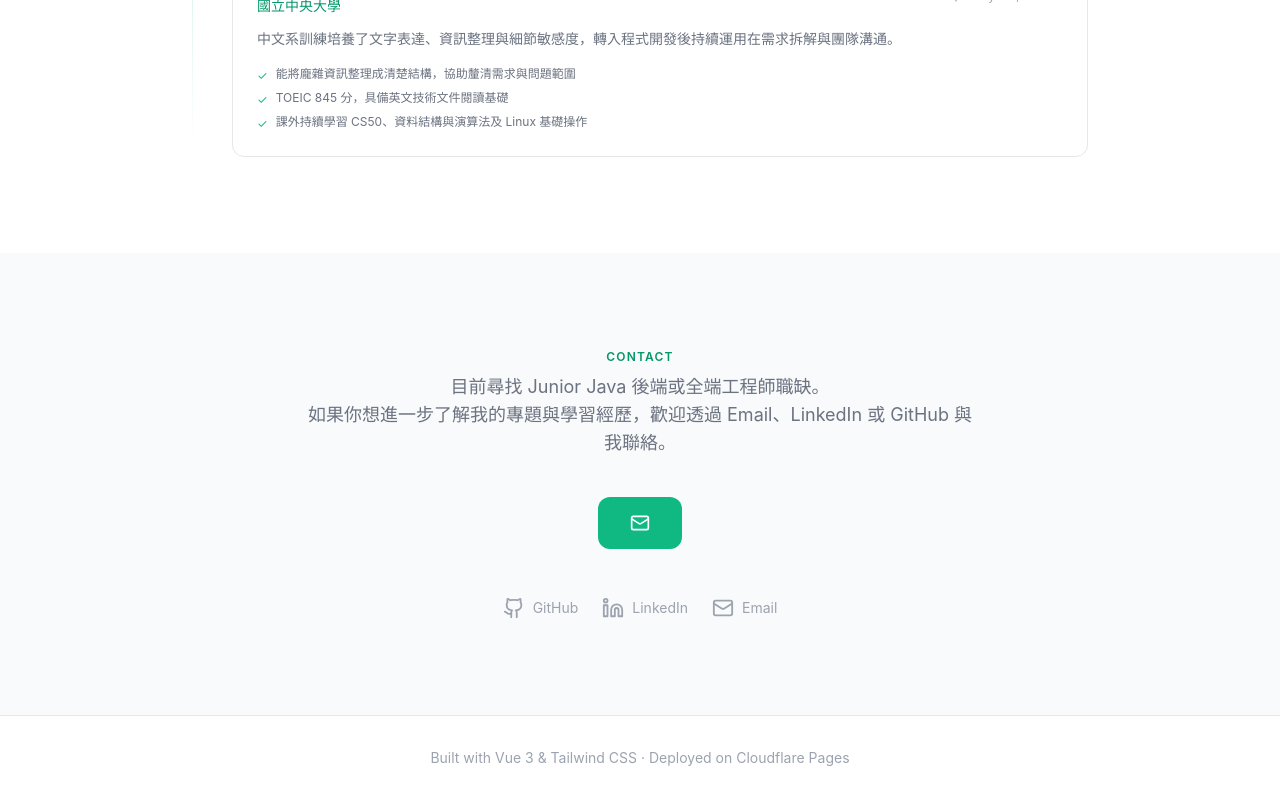
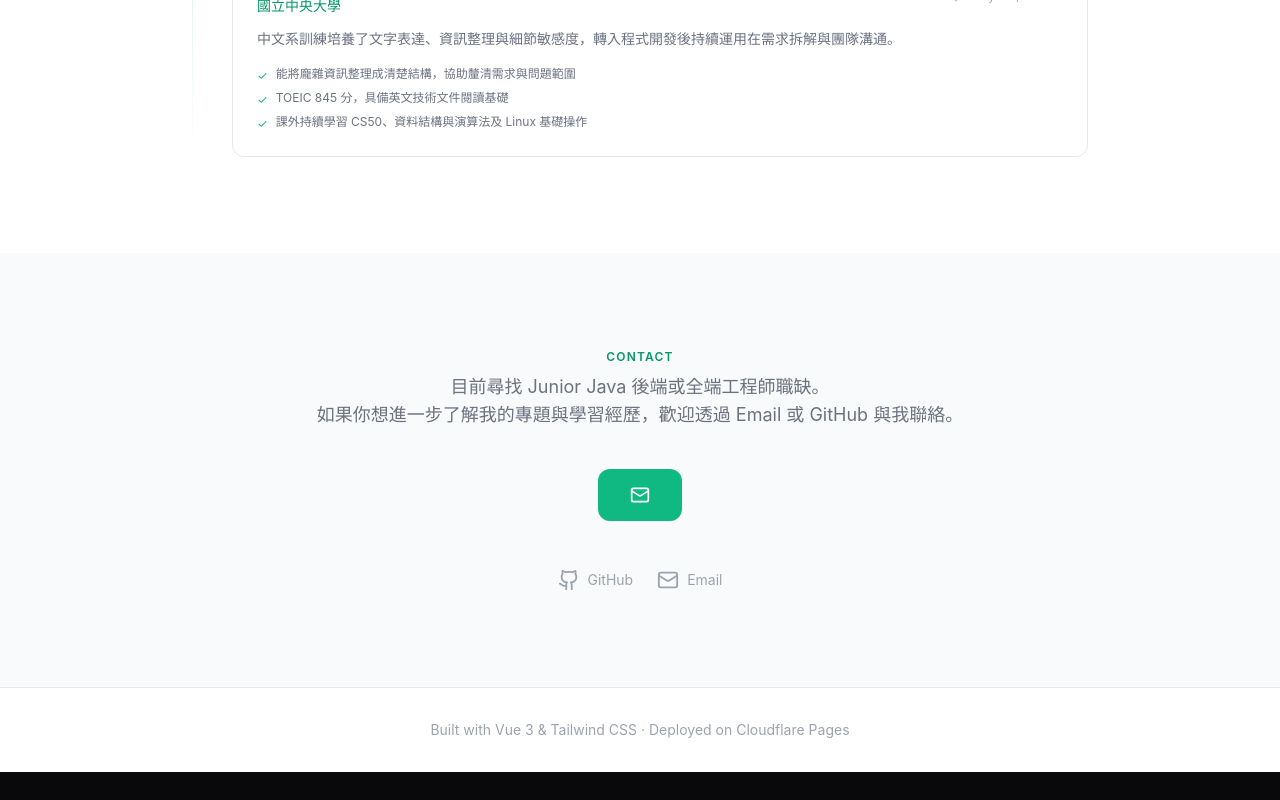
Before and after one commit to sagartia/ShuPortfolio, a Vue app: page / in a window 1280 px wide. Shown: the part 2830-3630 px from the top of the page. After the commit the page ends 3602 px from the top, so only its background shows below. Built offline with nearby package versions, Linux system fonts and the light colour scheme.

Commit message:
update content

```diff
--- a/src/App.vue
+++ b/src/App.vue
@@ -129,7 +129,7 @@ const experiences = ref([
 
 const contactLinks = ref([
   { label: 'GitHub', href: 'https://github.com/sagartia', type: 'github' },
-  { label: 'LinkedIn', href: 'https://www.linkedin.com/in/shu-yu-yang-44a598417', type: 'linkedin' },
+  // { label: 'LinkedIn', href: 'https://www.linkedin.com/in/shu-yu-yang-44a598417', type: 'linkedin' },
   { label: 'Email', href: 'mailto:shuyu020515@gmail.com', type: 'mail' },
 ])
 </script>
@@ -421,7 +421,7 @@ const contactLinks = ref([
           <!-- <h2 class="text-3xl md:text-4xl font-bold mb-4 text-gray-900 dark:text-gray-100">期待與你交流</h2> -->
           <p class="text-gray-500 text-lg mb-10">
             目前尋找 Junior Java 後端或全端工程師職缺。<br />
-            如果你想進一步了解我的專題與學習經歷，歡迎透過 Email、LinkedIn 或 GitHub 與我聯絡。
+            如果你想進一步了解我的專題與學習經歷，歡迎透過 Email 或 GitHub 與我聯絡。
           </p>
 
           <a
@@ -442,7 +442,7 @@ const contactLinks = ref([
               class="flex items-center gap-2 text-gray-400 hover:text-emerald-500 dark:text-gray-500 dark:hover:text-emerald-400 transition-colors text-sm"
             >
               <svg v-if="link.type === 'github'" xmlns="http://www.w3.org/2000/svg" width="22" height="22" viewBox="0 0 24 24" fill="none" stroke="currentColor" stroke-width="2" stroke-linecap="round" stroke-linejoin="round" aria-hidden="true"><path d="M15 22v-4a4.8 4.8 0 0 0-1-3.5c3 0 6-2 6-5.5.08-1.25-.27-2.48-1-3.5.28-1.15.28-2.35 0-3.5 0 0-1 0-3 1.5-2.64-.5-5.36-.5-8 0C6 2 5 2 5 2c-.3 1.15-.3 2.35 0 3.5A5.403 5.403 0 0 0 4 9c0 3.5 3 5.5 6 5.5-.39.49-.68 1.05-.85 1.65-.17.6-.22 1.23-.15 1.85v4"/><path d="M9 18c-4.51 2-5-2-7-2"/></svg>
-              <svg v-else-if="link.type === 'linkedin'" xmlns="http://www.w3.org/2000/svg" width="22" height="22" viewBox="0 0 24 24" fill="none" stroke="currentColor" stroke-width="2" stroke-linecap="round" stroke-linejoin="round" aria-hidden="true"><path d="M16 8a6 6 0 0 1 6 6v7h-4v-7a2 2 0 0 0-2-2 2 2 0 0 0-2 2v7h-4v-7a6 6 0 0 1 6-6z"/><rect width="4" height="12" x="2" y="9"/><circle cx="4" cy="4" r="2"/></svg>
+              <!-- <svg v-else-if="link.type === 'linkedin'" xmlns="http://www.w3.org/2000/svg" width="22" height="22" viewBox="0 0 24 24" fill="none" stroke="currentColor" stroke-width="2" stroke-linecap="round" stroke-linejoin="round" aria-hidden="true"><path d="M16 8a6 6 0 0 1 6 6v7h-4v-7a2 2 0 0 0-2-2 2 2 0 0 0-2 2v7h-4v-7a6 6 0 0 1 6-6z"/><rect width="4" height="12" x="2" y="9"/><circle cx="4" cy="4" r="2"/></svg> -->
               <Mail v-else :size="22" aria-hidden="true" />
               <span>{{ link.label }}</span>
             </a>
```
